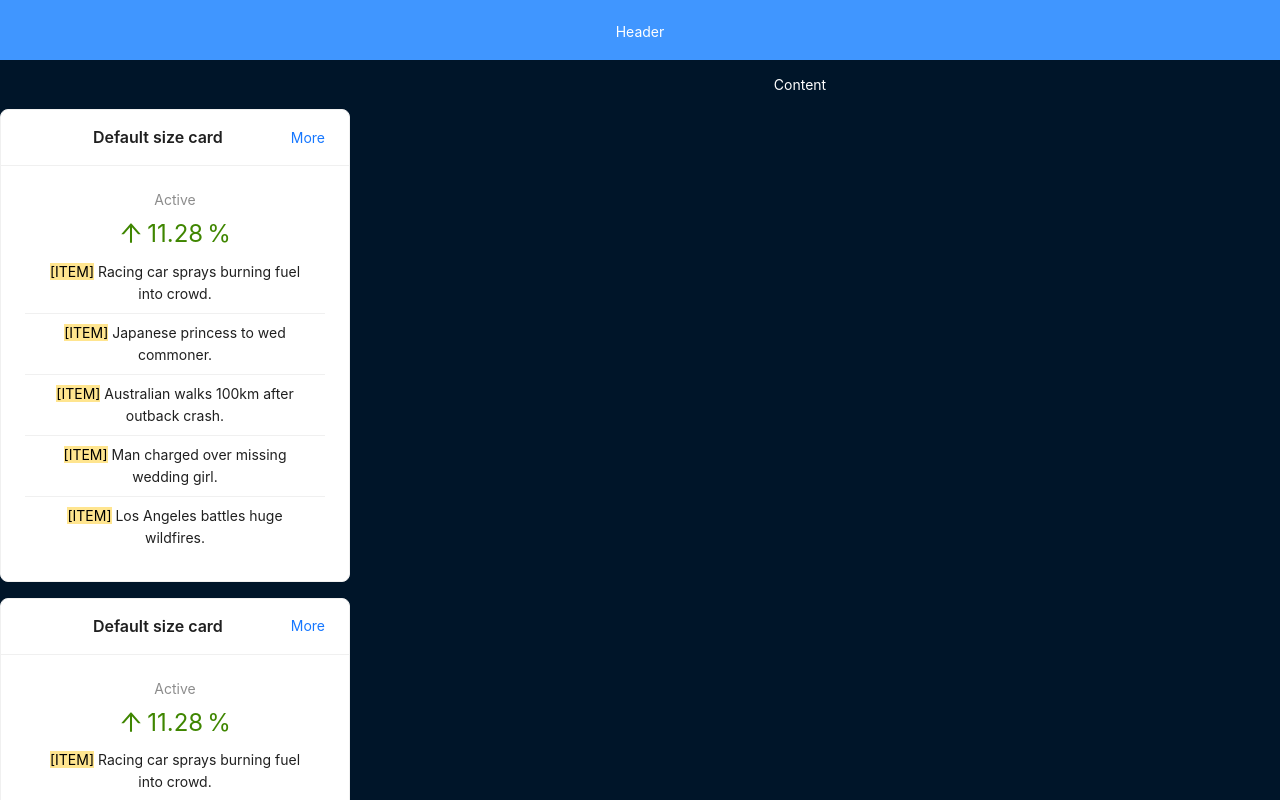
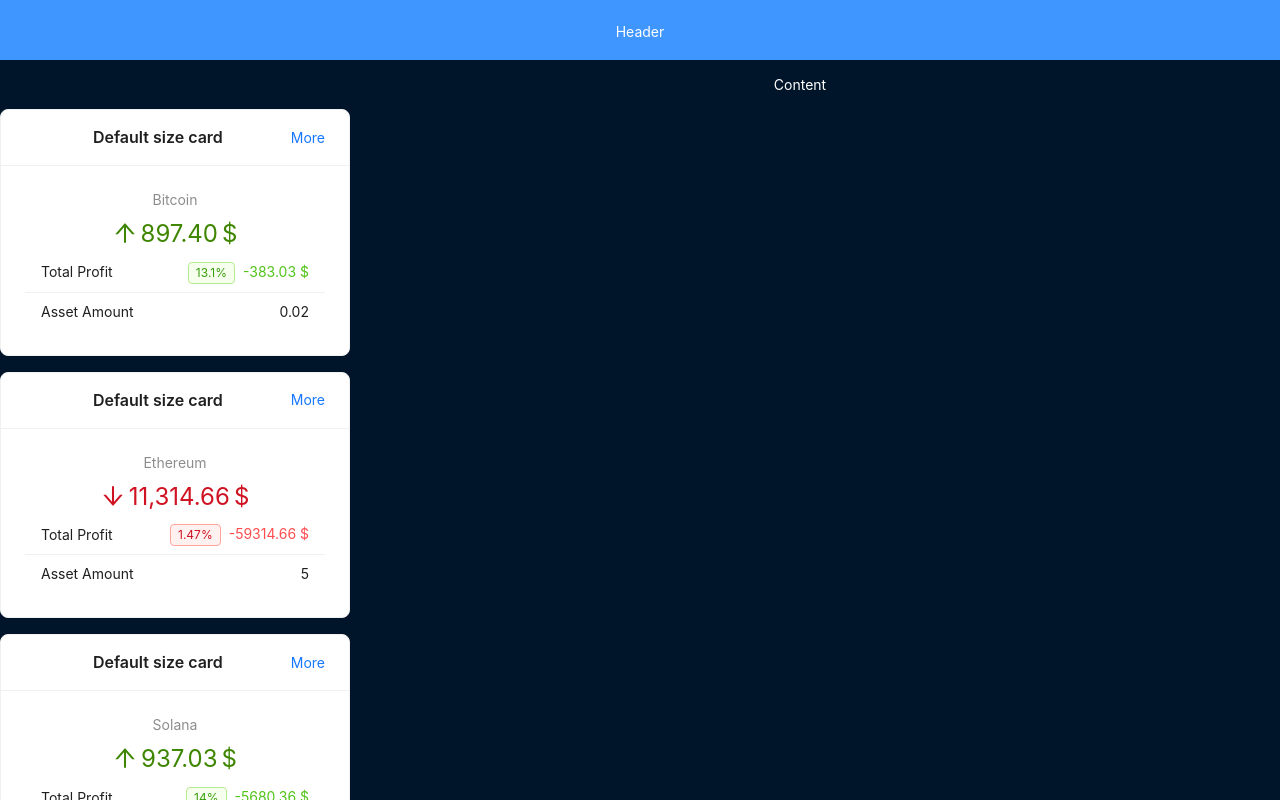
Before and after one commit to egorystuff/react-crypto, a React (Vite) app: page / in a window 1280 px wide. Shown: the top 800 px of the page. Built offline with nearby package versions, Linux system fonts and the light colour scheme.

Commit message:
added context

```diff
--- a/src/App.tsx
+++ b/src/App.tsx
@@ -1,21 +1,11 @@
 import React from "react";
-import { Layout } from "antd";
-import { AppHeader } from "./components/layout/AppHeader";
-import { AppSider } from "./components/layout/AppSider";
-import { AppContent } from "./components/layout/AppContent";
-import { AppFooter } from "./components/layout/AppFooter";
+import { CryptoContextProvider } from "./context/crypto-context";
+import { AppLayout } from "./components/layout/AppLayout";
 
 export default function App() {
   return (
-    <Layout>
-      <AppHeader />
-
-      <Layout>
-        <AppSider />
-        <AppContent />
-      </Layout>
-
-      <AppFooter />
-    </Layout>
+    <CryptoContextProvider>
+      <AppLayout />
+    </CryptoContextProvider>
   );
 }
--- /dev/null
+++ b/src/components/layout/AppLayout.tsx
@@ -0,0 +1,28 @@
+import React, { useContext } from "react";
+import { Layout, Spin } from "antd";
+import { AppHeader } from "./AppHeader";
+import { AppSider } from "./AppSider";
+import { AppContent } from "./AppContent";
+import { AppFooter } from "./AppFooter";
+import CryptoContext from "../../context/crypto-context";
+
+export const AppLayout = () => {
+  const { loading } = useContext(CryptoContext);
+
+  if (loading) {
+    return <Spin size='large' fullscreen />;
+  }
+
+  return (
+    <Layout>
+      <AppHeader />
+
+      <Layout>
+        <AppSider />
+        <AppContent />
+      </Layout>
+
+      <AppFooter />
+    </Layout>
+  );
+};
--- a/src/components/layout/AppSider.tsx
+++ b/src/components/layout/AppSider.tsx
@@ -1,10 +1,9 @@
-import React, { useEffect, useState } from "react";
+import React, { useContext } from "react";
 import Sider from "antd/es/layout/Sider";
-import { Card, List, Space, Spin, Statistic, Typography } from "antd";
+import { Card, List, Space, Statistic, Tag, Typography } from "antd";
 import { ArrowUpOutlined, ArrowDownOutlined } from "@ant-design/icons";
-import { fakeFetchCryptoData, fetchAssets } from "../../api";
-import { CryptoAssetsData, CryptoType } from "../../data";
-import { percentDifference } from "../../utils";
+import { capitalize } from "../../utils";
+import CryptoContext from "../../context/crypto-context";
 
 // -------------------------------------------------------------------------------------------
 
@@ -15,54 +14,12 @@
   backgroundColor: "#001529",
 };
 
-const data = [
-  "Racing car sprays burning fuel into crowd.",
-  "Japanese princess to wed commoner.",
-  "Australian walks 100km after outback crash.",
-  "Man charged over missing wedding girl.",
-  "Los Angeles battles huge wildfires.",
-];
-
 // -------------------------------------------------------------------------------------------
 
 export const AppSider = () => {
-  const [loading, setLoading] = useState<boolean>(false);
-  const [crypto, setCrypto] = useState<CryptoType[]>([]);
-  const [assets, setAssets] = useState<CryptoAssetsData[]>([]);
-
-  useEffect(() => {
-    async function preload() {
-      setLoading(true);
-      const { result } = await fakeFetchCryptoData();
-      const assets = await fetchAssets();
-
-      setAssets(
-        assets.map((asset) => {
-          const coin = result.find((c) => c.id === asset.id);
-
-          return {
-            grow: asset.price < (coin?.price ?? 0),
-            growPercent: percentDifference(coin?.price ?? 0, asset.price),
-            totalAmount: asset.amount * (coin?.price ?? 0),
-            totalProfit: asset.amount * (asset.price - (coin?.price ?? 0) - asset.amount * asset.price),
-            ...asset,
-          };
-        }),
-      );
-
-      setCrypto(result);
-
-      setLoading(false);
-    }
-
-    preload();
-  }, []);
+  const { assets } = useContext(CryptoContext);
 
   // -------------------------------------------------------------------------------------------
-
-  if (loading) {
-    return <Spin size='large' fullscreen />;
-  }
 
   return (
     <Sider width='25%' style={siderStyle}>
@@ -70,36 +27,38 @@
         {assets.map((asset) => (
           <Card key={asset.id} title='Default size card' extra={<a href='#'>More</a>} style={{ width: 350 }}>
             <Statistic
-              title='Active'
-              value={11.28}
+              title={capitalize(asset.id)}
+              value={asset.totalAmount}
               precision={2}
-              valueStyle={{ color: "#3f8600" }}
-              prefix={<ArrowUpOutlined />}
-              suffix='%'
+              valueStyle={{ color: asset.grow ? "#3f8600" : "#cf1322" }}
+              prefix={asset.grow ? <ArrowUpOutlined /> : <ArrowDownOutlined />}
+              suffix='$'
             />
 
             <List
               size='small'
-              dataSource={data}
+              dataSource={[
+                { title: "Total Profit", value: asset.totalProfit, withTag: true },
+                { title: "Asset Amount", value: asset.amount, isPlain: true },
+                // { title: "Difference", value: asset.growPercent },
+              ]}
               renderItem={(item) => (
                 <List.Item>
-                  <Typography.Text mark>[ITEM]</Typography.Text> {item}
+                  <span>{item.title}</span>
+                  <span>
+                    {item.withTag && <Tag color={asset.grow ? "green" : "red"}>{asset.growPercent}% </Tag>}
+                    {item.isPlain ? item.value : null}
+                    {!item.isPlain && (
+                      <Typography.Text type={asset.grow ? "success" : "danger"}>
+                        {item.value?.toFixed(2)} $
+                      </Typography.Text>
+                    )}
+                  </span>
                 </List.Item>
               )}
             />
           </Card>
         ))}
-
-        {/* <Card title='Default size card' extra={<a href='#'>More</a>} style={{ width: 300 }}>
-          <Statistic
-            title='Idle'
-            value={9.3}
-            precision={2}
-            valueStyle={{ color: "#cf1322" }}
-            prefix={<ArrowDownOutlined />}
-            suffix='%'
-          />
-        </Card> */}
       </Space>
     </Sider>
   );
--- /dev/null
+++ b/src/context/crypto-context.tsx
@@ -0,0 +1,56 @@
+import React from "react";
+import { createContext, ReactNode, useEffect, useState } from "react";
+import { fakeFetchCryptoData, fetchAssets } from "../api";
+import { CryptoAssetsData, CryptoType } from "../data";
+import { percentDifference } from "../utils";
+
+interface CryptoContextType {
+  loading: boolean;
+  crypto: any[];
+  assets: any[];
+}
+
+const CryptoContext = createContext<CryptoContextType>({
+  loading: false,
+  crypto: [],
+  assets: [],
+});
+
+export function CryptoContextProvider({ children }: { children: ReactNode }) {
+  const [loading, setLoading] = useState<boolean>(false);
+  const [crypto, setCrypto] = useState<CryptoType[]>([]);
+  const [assets, setAssets] = useState<CryptoAssetsData[]>([]);
+
+  useEffect(() => {
+    async function preload() {
+      setLoading(true);
+      const { result } = await fakeFetchCryptoData();
+      const assets = await fetchAssets();
+
+      setAssets(
+        assets.map((asset) => {
+          const coin = result.find((c) => c.id === asset.id);
+
+          return {
+            grow: asset.price < (coin?.price ?? 0),
+            growPercent: percentDifference(coin?.price ?? 0, asset.price),
+            totalAmount: asset.amount * (coin?.price ?? 0),
+            totalProfit: asset.amount * (asset.price - (coin?.price ?? 0) - asset.amount * asset.price),
+            ...asset,
+          };
+        }),
+      );
+
+      setCrypto(result);
+
+      setLoading(false);
+    }
+
+    preload();
+    console.log(assets);
+  }, []);
+
+  return <CryptoContext.Provider value={{ loading, crypto, assets }}>{children}</CryptoContext.Provider>;
+}
+
+export default CryptoContext;
--- a/src/data.ts
+++ b/src/data.ts
@@ -36,6 +36,10 @@
 };
 
 export type CryptoAssetsData = {
+  growPercent?: number;
+  totalProfit?: number;
+  grow?: boolean;
+  totalAmount?: number;
   id: string;
   amount: number;
   price: number;
@@ -666,4 +670,10 @@
     price: 2400,
     date: new Date(),
   },
+  {
+    id: "solana",
+    amount: 10,
+    price: 52.7035752645126,
+    date: new Date(),
+  },
 ];
--- a/src/utils.ts
+++ b/src/utils.ts
@@ -1,3 +1,5 @@
 export const percentDifference = (a: number, b: number) => {
-  return 100 * Math.abs((a - b) / (a + b) / 2);
+  return +(100 * Math.abs((a - b) / (a + b) / 2)).toFixed(2);
 };
+
+export const capitalize = (s: string) => s.charAt(0).toUpperCase() + s.slice(1);
```
